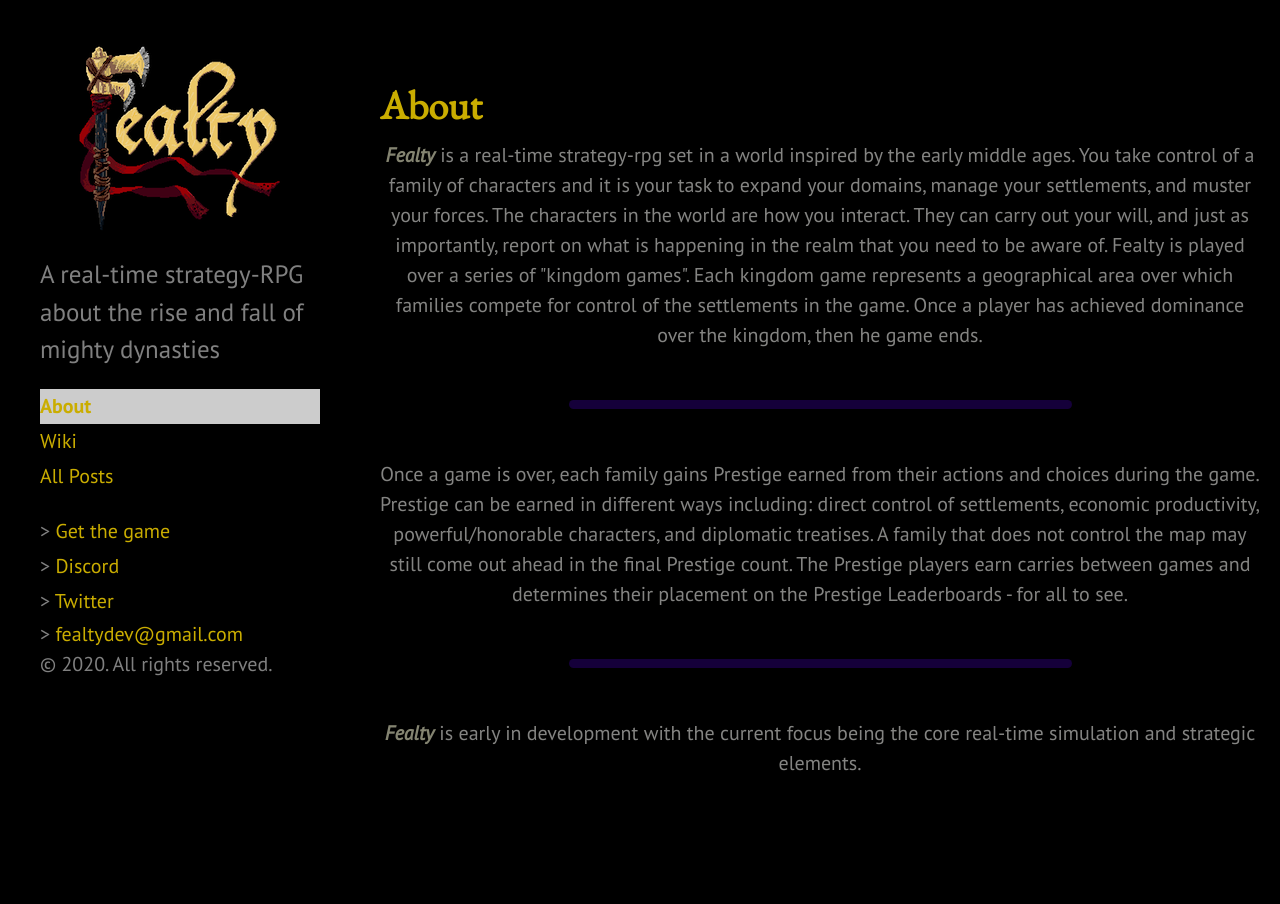
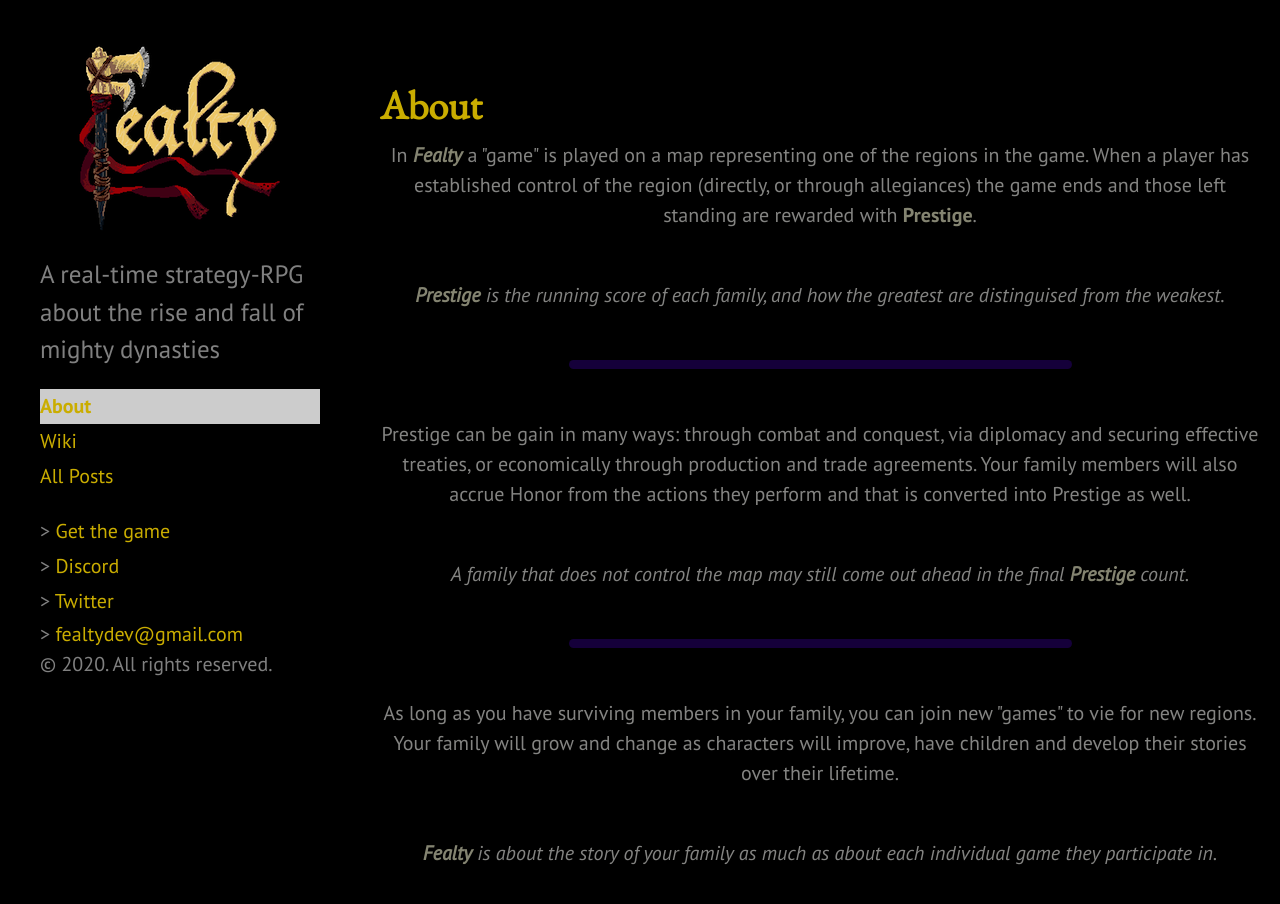
Before and after one commit to sdporres/fealtyweb, a Jekyll site: the page built from about.md, in a window 1280 px wide and 1028 px high. Shown: the top 904 px of the window. Built offline with Jekyll 4.4.1, drawn with Linux system fonts in a browser that asks for light colours.

Commit message:
about page

```diff
--- a/about.md
+++ b/about.md
@@ -3,14 +3,29 @@
 title: About
 ---
 
-<center><b><i>Fealty</i></b> is a real-time strategy-rpg set in a world inspired by the early middle ages. You take control of a family of characters and it is your task to expand your domains, manage your settlements, and muster your forces. The characters in the world are how you interact. They can carry out your will, and just as importantly, report on what is happening in the realm that you need to be aware of. Fealty is played  over a series of "kingdom games". Each kingdom game represents a geographical area over which families compete for control of the settlements in the game. Once a player has achieved dominance over the kingdom, then  he game ends.</center>
+<center>In <b><i>Fealty</i></b> a "game" is played on a map representing one of the regions in the game. When a player has established control of the region (directly, or through allegiances) the game ends and those left standing are rewarded with <b>Prestige</b>.
+</center>
+<br>
+<center>
+<i><b>Prestige</b> is the running score of each family, and how the greatest are distinguised from the weakest.</i>
+</center>
 
 <img src="{{ site.baseurl }}/public/images/fealty-hr.png" class="center bottom-margin top-margin" />
 
-<center>Once a game is over, each family gains Prestige earned from their actions and choices during the game. Prestige can be earned in different ways including: direct control of settlements, economic productivity, powerful/honorable characters, and diplomatic treatises. A family that does not control the map may still come out ahead in the final Prestige count.
-
-The Prestige players earn carries between games and determines their placement on the Prestige Leaderboards - for all to see.</center>
+<center>
+Prestige can be gain in many ways: through combat and conquest, via diplomacy and securing effective treaties, or economically through production and trade agreements. Your family members will also accrue Honor from the actions they perform and that is converted into Prestige as well.
+</center>
+<br>
+<center>
+<i>A family that does not control the map may still come out ahead in the final <b>Prestige</b> count.</i>
+</center>
 
 <img src="{{ site.baseurl }}/public/images/fealty-hr.png" class="center bottom-margin top-margin" />
 
-<center><b><i>Fealty</i></b> is early in development with the current focus being the core real-time simulation and strategic elements.</center>
+<center>
+As long as you have surviving members in your family, you can join new "games" to vie for new regions. Your family will grow and change as characters will improve, have children and develop their stories over their lifetime.
+</center>
+<br>
+<center>
+<i><b>Fealty</b> is about the story of your family as much as about each individual game they participate in.</i>
+</center>
```
